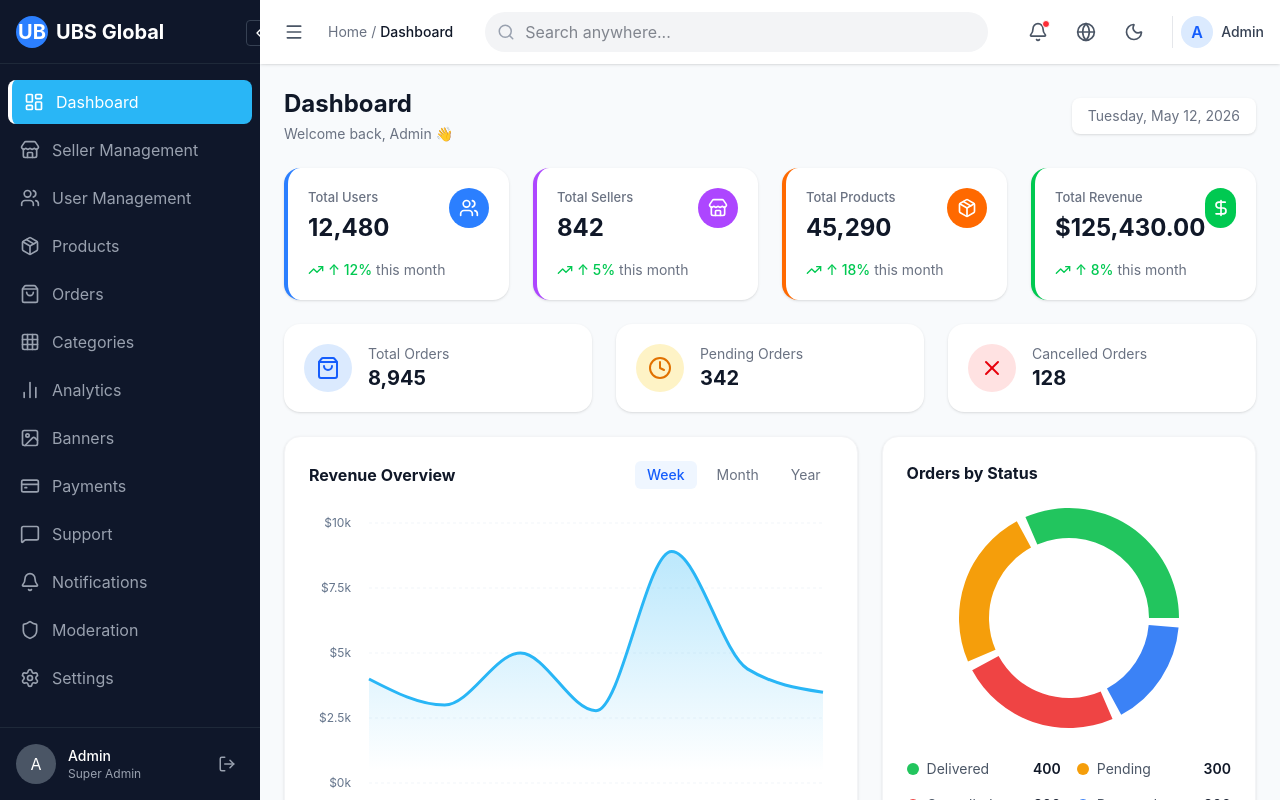
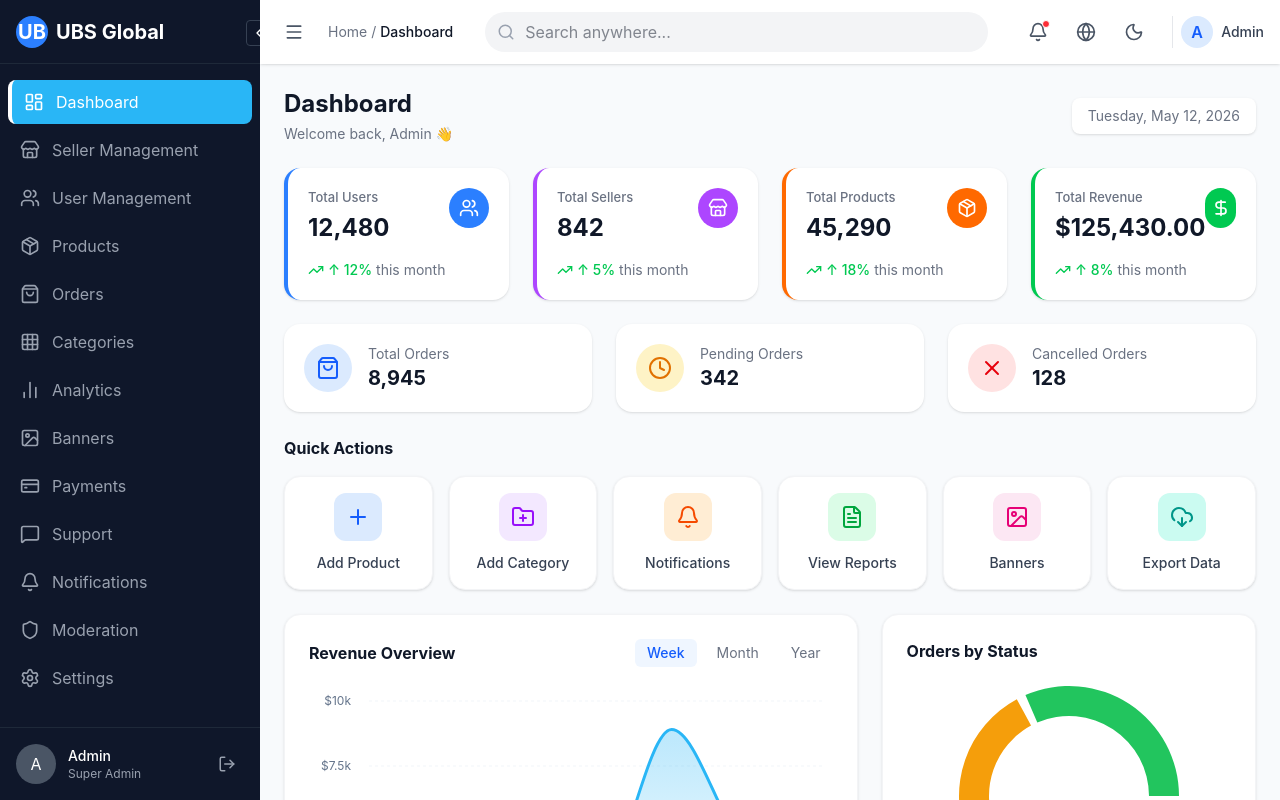
Before and after one commit to shahalcm/ubs-global-adminpanel, a React (Vite) app: page /dashboard in a window 1280 px wide. Built offline with nearby package versions, Linux system fonts and the light colour scheme; sample sign-in values are in the browser's storage.

Commit message:
Initial commit

```diff
--- a/src/pages/Dashboard.jsx
+++ b/src/pages/Dashboard.jsx
@@ -1,5 +1,14 @@
 import React from 'react';
-import { Users, Store, Package, DollarSign, ShoppingBag, Clock, X, TrendingUp, TrendingDown } from 'lucide-react';
+import { Users, Store, Package, DollarSign, ShoppingBag, Clock, X, TrendingUp, TrendingDown, Plus, FolderPlus, Bell, FileText, Image as ImageIcon, DownloadCloud } from 'lucide-react';
+
+const quickActions = [
+  { icon: Plus, label: 'Add Product', color: 'text-blue-600', bgColor: 'bg-blue-100', hoverColor: 'group-hover:bg-blue-500', hoverText: 'group-hover:text-white' },
+  { icon: FolderPlus, label: 'Add Category', color: 'text-purple-600', bgColor: 'bg-purple-100', hoverColor: 'group-hover:bg-purple-500', hoverText: 'group-hover:text-white' },
+  { icon: Bell, label: 'Notifications', color: 'text-orange-600', bgColor: 'bg-orange-100', hoverColor: 'group-hover:bg-orange-500', hoverText: 'group-hover:text-white' },
+  { icon: FileText, label: 'View Reports', color: 'text-green-600', bgColor: 'bg-green-100', hoverColor: 'group-hover:bg-green-500', hoverText: 'group-hover:text-white' },
+  { icon: ImageIcon, label: 'Banners', color: 'text-pink-600', bgColor: 'bg-pink-100', hoverColor: 'group-hover:bg-pink-500', hoverText: 'group-hover:text-white' },
+  { icon: DownloadCloud, label: 'Export Data', color: 'text-teal-600', bgColor: 'bg-teal-100', hoverColor: 'group-hover:bg-teal-500', hoverText: 'group-hover:text-white' },
+];
 import { AreaChart, Area, XAxis, YAxis, CartesianGrid, Tooltip, ResponsiveContainer, PieChart, Pie, Cell } from 'recharts';
 import { formatCurrency } from '../utils/formatters';
 
@@ -129,6 +138,24 @@ const Dashboard = () => {
         </div>
       </div>
 
+      {/* Quick Actions */}
+      <div>
+        <h3 className="font-bold text-gray-900 mb-4">Quick Actions</h3>
+        <div className="grid grid-cols-2 md:grid-cols-3 lg:grid-cols-6 gap-4">
+          {quickActions.map((action, idx) => {
+            const Icon = action.icon;
+            return (
+              <button key={idx} className="bg-white p-4 rounded-2xl shadow-sm border border-gray-100 flex flex-col items-center justify-center hover:shadow-md transition-all group hover:-translate-y-1">
+                <div className={`w-12 h-12 rounded-xl flex items-center justify-center mb-3 transition-colors ${action.bgColor} ${action.hoverColor}`}>
+                  <Icon className={`transition-colors ${action.color} ${action.hoverText}`} size={24} />
+                </div>
+                <span className="text-sm font-medium text-gray-700 group-hover:text-gray-900">{action.label}</span>
+              </button>
+            );
+          })}
+        </div>
+      </div>
+
       {/* Row 3: Charts */}
       <div className="grid grid-cols-1 lg:grid-cols-5 gap-6">
         <div className="bg-white p-6 rounded-2xl shadow-sm lg:col-span-3 border border-gray-100">
```
